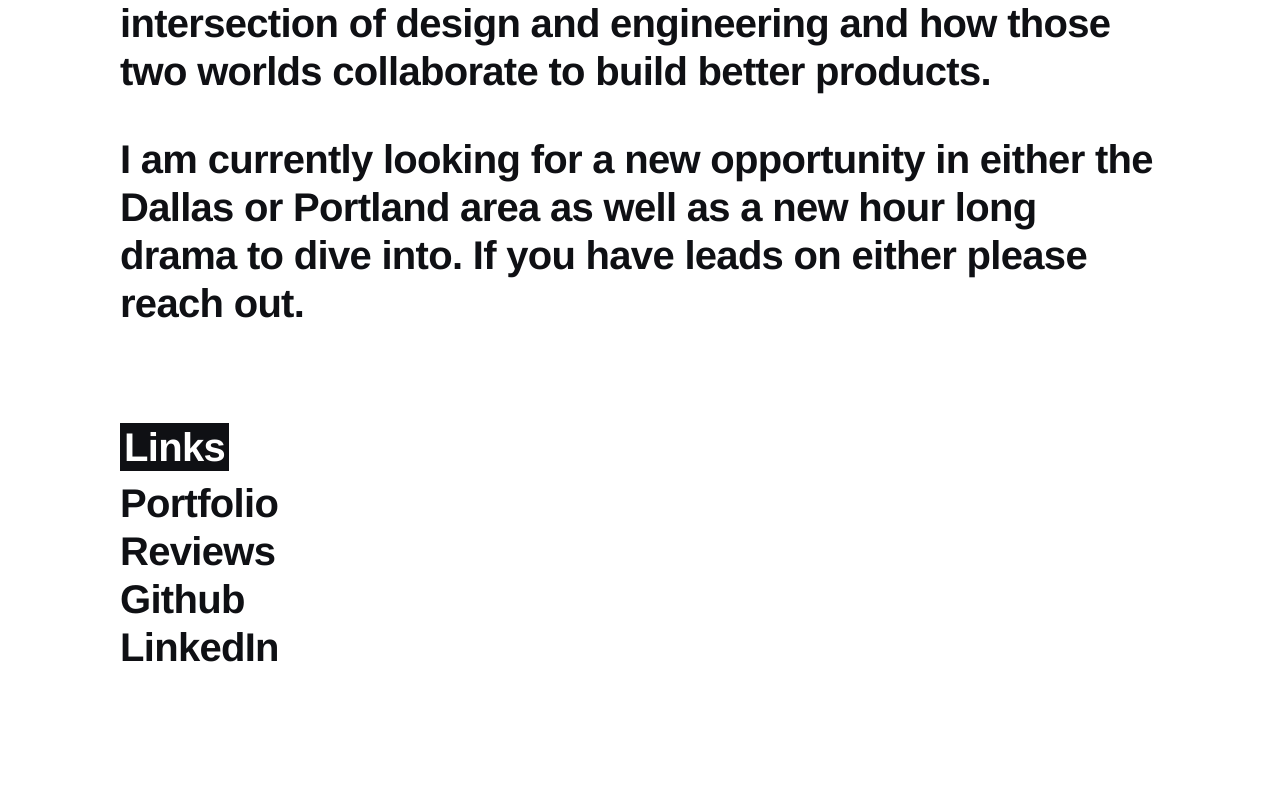
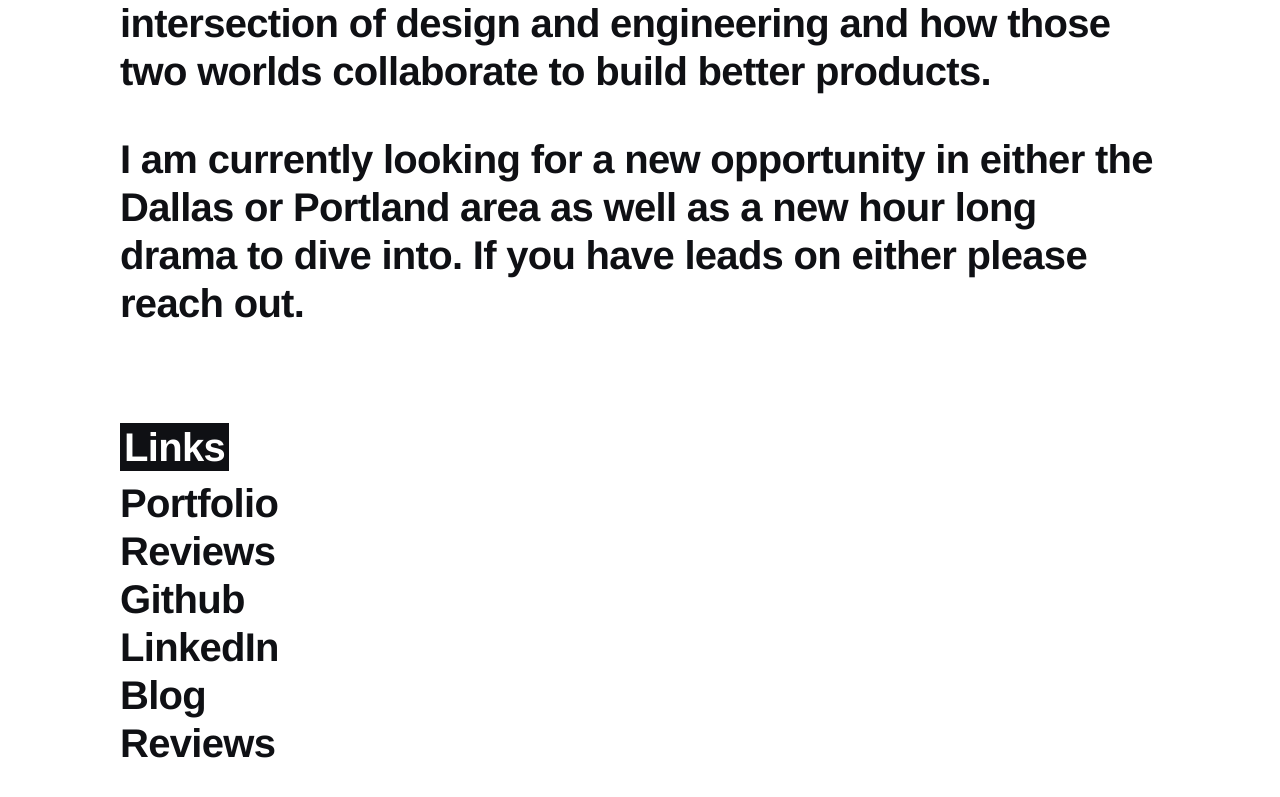
Before and after one commit to rttnbrgr/homebase, a Next.js app: page / in a window 1280 px wide. Shown: the part 809-1606 px from the top of the page. Before the commit the page ends 1540 px from the top, so only its background shows below. Built offline with nearby package versions, Linux system fonts and the light colour scheme.

Commit message:
add links to blog + reviews on homepage

```diff
--- a/pages/index.tsx
+++ b/pages/index.tsx
@@ -1,6 +1,7 @@
 import Head from "next/head";
 import styles from "../styles/homepage.module.css";
 import Meta from "../components/meta";
+import Link from "next/link";
 
 type LayoutProps = {
   children: React.ReactNode;
@@ -91,6 +92,16 @@ const Index = ({}: Props) => {
                   LinkedIn
                 </a>
               </li>
+              <li className={styles["list-item"]}>
+                <Link href="/blog">
+                  <a className={styles.link}>Blog</a>
+                </Link>
+              </li>
+              <li className={styles["list-item"]}>
+                <Link href="/reviews">
+                  <a className={styles.link}>Reviews</a>
+                </Link>
+              </li>
             </ul>
           </div>
         </div>
```
